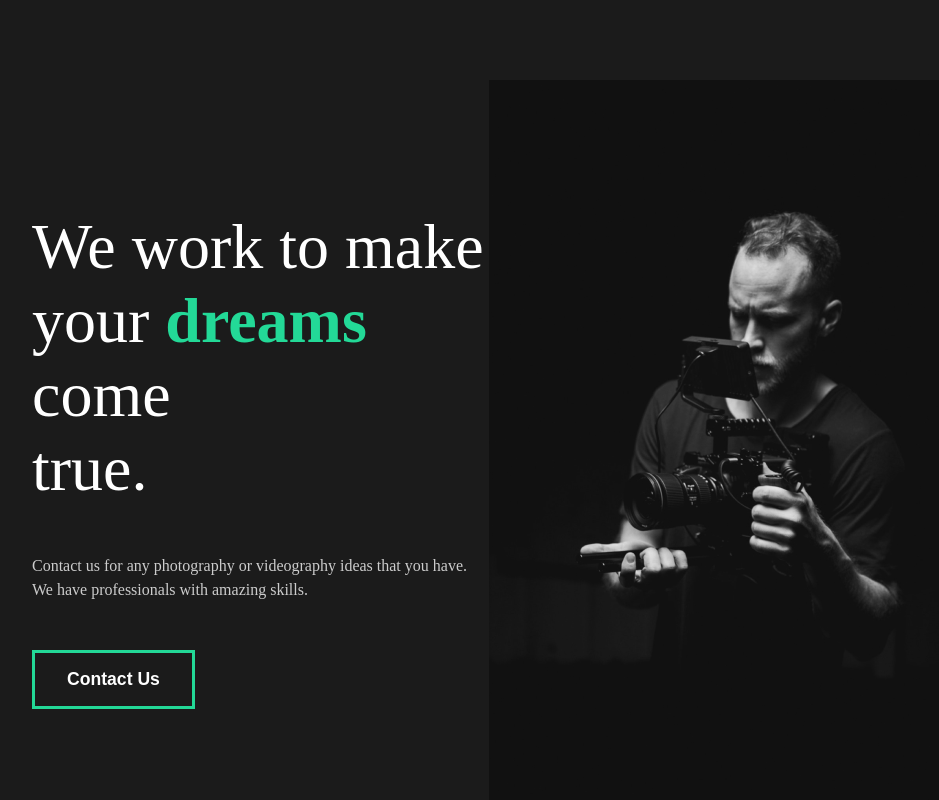
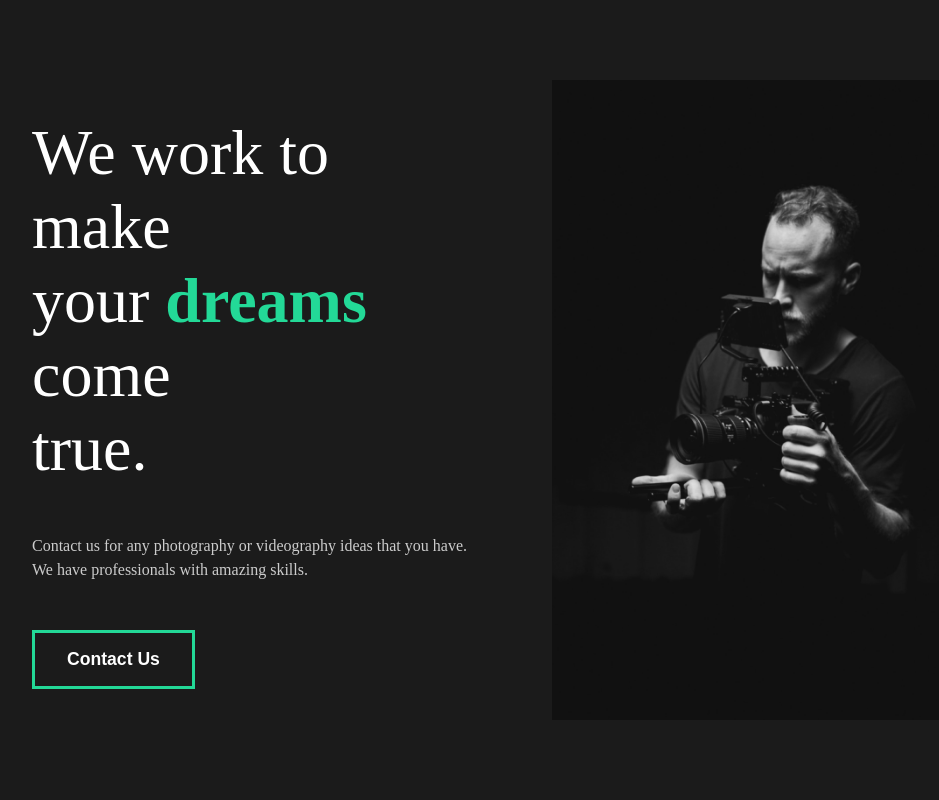
Before and after one commit to iamsomraj/Capture-Brand-Page, a React (Create React App) app: page / in a window 1280 px wide. Shown: the top 800 px of the page, without its empty margins (128-1067 px from the left). Built offline with nearby package versions, Linux system fonts and the light colour scheme.

Commit message:
Added styled comp to abt section

```diff
--- a/src/components/AboutSection.tsx
+++ b/src/components/AboutSection.tsx
@@ -4,29 +4,29 @@
 const AboutSection: React.FC = () => {
   return (
     <StyledAbout>
-      <div className="description">
+      <StyledDescription>
         <div className="title">
-          <div className="hide">
+          <StyledHide>
             <h2>We work to make</h2>
-          </div>
-          <div className="hide">
+          </StyledHide>
+          <StyledHide>
             <h2>
               your <span>dreams</span> come
             </h2>
-          </div>
-          <div className="hide">
+          </StyledHide>
+          <StyledHide>
             <h2>true.</h2>
-          </div>
+          </StyledHide>
         </div>
         <p>
           Contact us for any photography or videography ideas that you have. We
           have professionals with amazing skills.
         </p>
         <button>Contact Us</button>
-      </div>
-      <div className="image">
+      </StyledDescription>
+      <StyledImage>
         <img src={Home} alt="Guy with a camera" />
-      </div>
+      </StyledImage>
     </StyledAbout>
   );
 };
@@ -41,4 +41,28 @@
   color: #fff;
 `;
 
+const StyledDescription = styled.div`
+  flex: 1;
+  padding-right: 5rem;
+
+  h2 {
+    font-weight: lighter;
+  }
+`;
+
+const StyledImage = styled.div`
+  flex: 1;
+  overflow: hidden;
+
+  img {
+    width: 100%;
+    height: 80vh;
+    object-fit: cover;
+  }
+`;
+
+const StyledHide = styled.div`
+  overflow: hidden;
+`;
+
 export default AboutSection;
```
